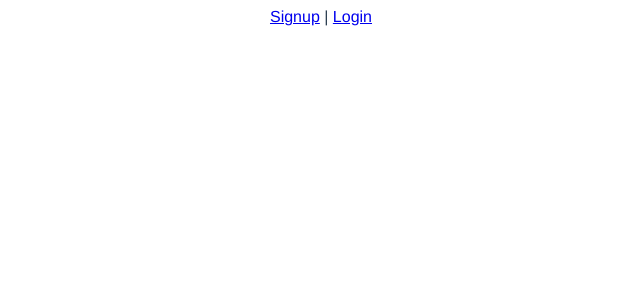
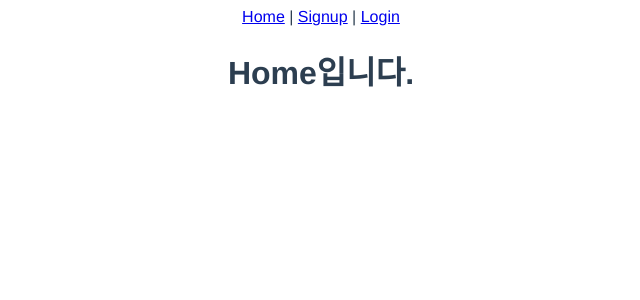
Before and after one commit to SuhyeokRoh/Film_Docs, a Vue app in the folder final-pjt-front/: page / in a window 1280 px wide. Shown: the top 300 px of the page, without its empty margins (319-959 px from the left). Built offline with nearby package versions, Linux system fonts and the light colour scheme.

Commit message:
Test(login): Add test code for work correctly 로그인 기능이 정상적으로 작동하는지 확인을 위해 HomeView 추가 -> 정상 작동 확인

```diff
--- a/final-pjt-front/src/App.vue
+++ b/final-pjt-front/src/App.vue
@@ -2,11 +2,12 @@
   <div id="app">
     <div id="nav">
       <span v-if="isLogin">
-        <router-link :to="{ name: 'TodoList' }">Todo List</router-link> |
-        <router-link :to="{ name: 'CreateTodo' }">Create Todo</router-link> |
+        <router-link :to="{ name: 'Home' }">Home</router-link> |
+        <router-link :to="{ name: 'Signup' }">SignUp</router-link> |
         <router-link to="#" @click.native="logout">Logout</router-link>
       </span>
       <span v-else>
+        <router-link :to="{ name: 'Home' }">Home</router-link> |
         <router-link :to="{ name: 'Signup' }">Signup</router-link> |
         <router-link :to="{ name: 'Login' }">Login</router-link>
       </span>
--- a/final-pjt-front/src/router/index.js
+++ b/final-pjt-front/src/router/index.js
@@ -2,10 +2,16 @@ import Vue from 'vue'
 import VueRouter from 'vue-router'
 import SignupView from '@/views/accounts/Signup'
 import LoginView from '@/views/accounts/Login'
+import HomeView from '@/views/HomeView'
 
 Vue.use(VueRouter)
 
 const routes = [
+  {
+    path: '/',
+    name: 'Home',
+    component: HomeView
+  },
   {
     path: '/accounts/signup',
     name: 'Signup',
--- a/final-pjt-front/src/views/accounts/Login.vue
+++ b/final-pjt-front/src/views/accounts/Login.vue
@@ -2,11 +2,11 @@
   <div>
     <h1>로그인</h1>
     <div>
-      <label for="username">ID:</label>
-      <input type="text" id="username" v-model="userdata.username"/>
+      <label for="username">ID: </label>
+      <input type="text" id="username" v-model="userdata.username" />
     </div>
     <div>
-      <label for="password">비밀번호:</label>
+      <label for="password">비밀번호: </label>
       <input type="password" id="password" v-model="userdata.password" @keyup.enter="login" />
     </div>
     <button @click="login">로그인</button>
@@ -23,7 +23,6 @@ export default {
       userdata: {
         username: null,
         password: null,
-
       }
     }
   },
@@ -38,7 +37,7 @@ export default {
       .then((res) => {
         localStorage.setItem("jwt", res.data.access)
         this.$emit('login')
-        this.$router.push({name:'TodoList'})
+        this.$router.push({name:'Home'})
       })
       .catch((err) => {
         console.log(err)
```
